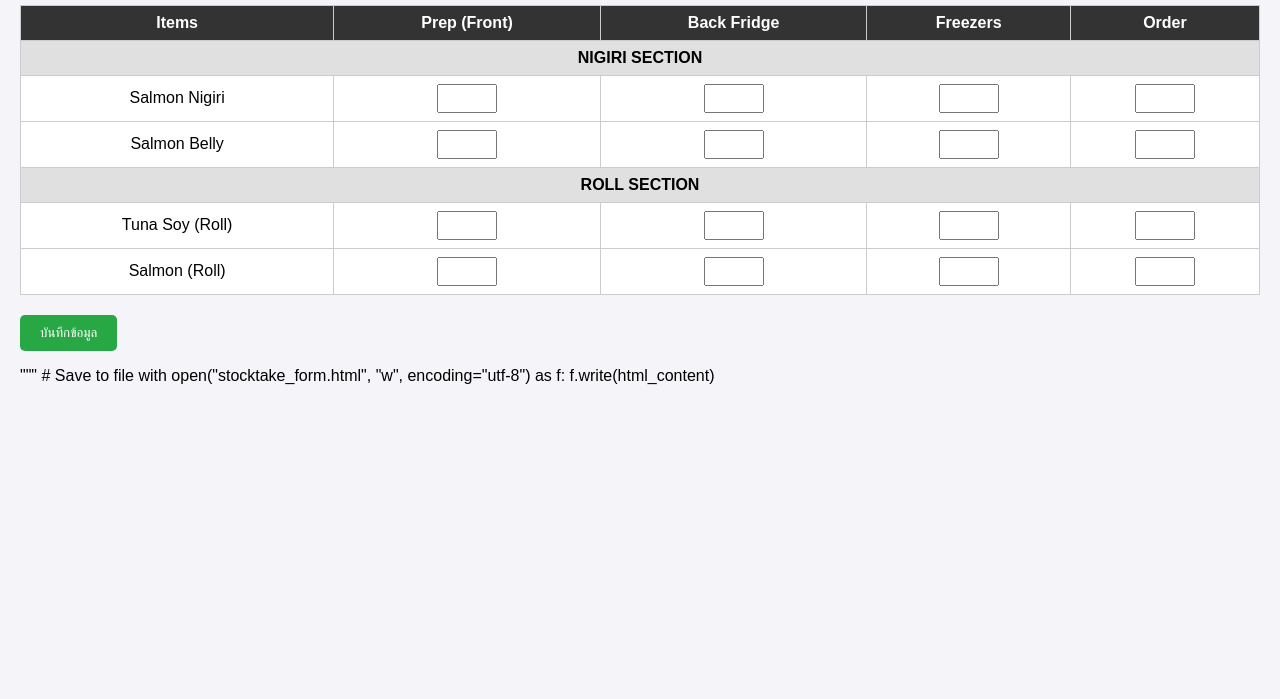
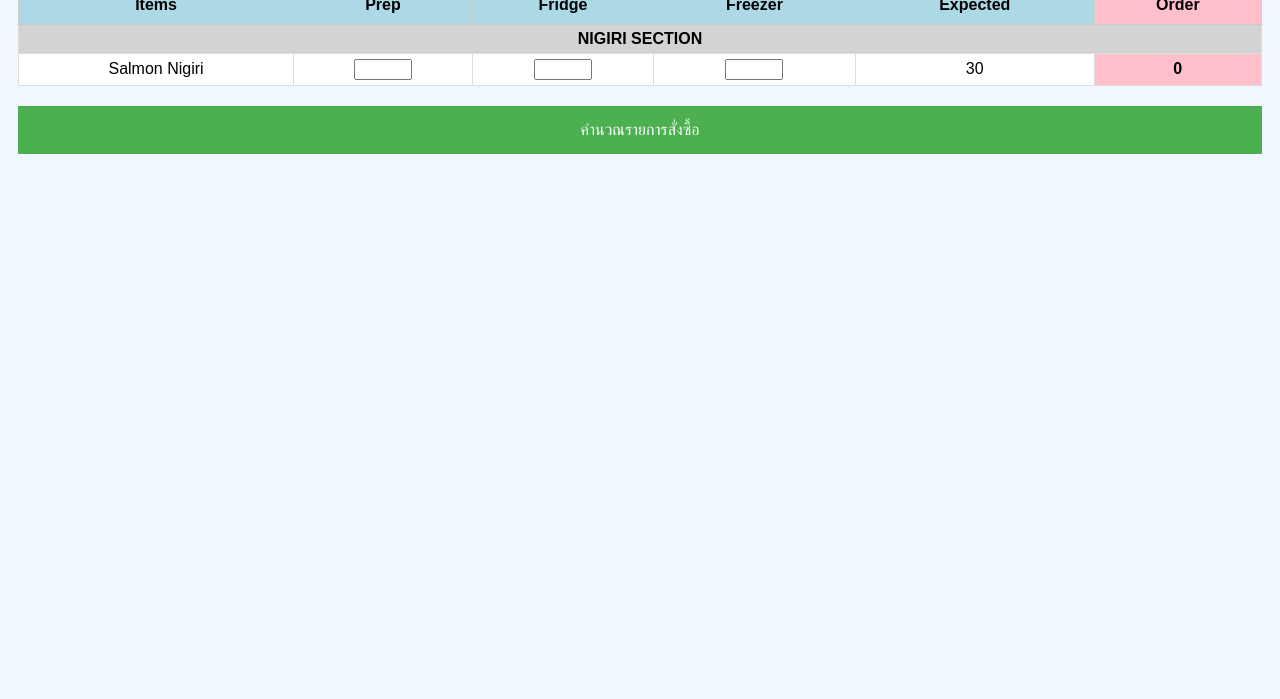
Before and after one commit to CrankyAdamn/hero-sushi-stock-form, a plain HTML site: page index.html in a window 1280 px wide. Shown: the part 101-800 px from the top of the page. Drawn offline with Linux system fonts and the light colour scheme.

Commit message:
Add files via upload

```diff
--- a/index.html
+++ b/index.html
@@ -1,54 +1,61 @@
-# Create the HTML structure for the interactive stocktake form
-html_content = """
 <!DOCTYPE html>
 <html lang="th">
 <head>
     <meta charset="UTF-8">
-    <meta name="viewport" content="width=device-width, initial-scale=1.0">
-    <title>Interactive Stocktake Form - Sushi Restaurant</title>
+    <title>Smart Sushi Stocktake</title>
     <style>
-        body { font-family: sans-serif; margin: 20px; background-color: #f4f4f9; }
-        table { width: 100%; border-collapse: collapse; margin-bottom: 20px; background: white; }
-        th, td { border: 1px solid #ccc; padding: 8px; text-align: center; }
-        th { background-color: #333; color: white; }
-        .section-header { background-color: #e0e0e0; font-weight: bold; }
-        input[type="number"] { width: 60px; padding: 5px; }
-        button { padding: 10px 20px; background-color: #28a745; color: white; border: none; cursor: pointer; border-radius: 5px; }
-        button:hover { background-color: #218838; }
+        body { font-family: 'Arial', sans-serif; background-color: #f0f8ff; padding: 10px; }
+        table { width: 100%; border-collapse: collapse; background: white; }
+        th { background-color: #add8e6; padding: 10px; border: 1px solid #ccc; text-align: center; }
+        td { padding: 5px; border: 1px solid #ddd; text-align: center; }
+        .section-header { background-color: #d3d3d3; font-weight: bold; text-align: left; padding: 10px; }
+        .order-col { background-color: #ffc0cb; font-weight: bold; }
+        input { width: 50px; text-align: center; }
+        button { margin-top: 20px; padding: 15px; width: 100%; background-color: #4CAF50; color: white; border: none; font-size: 16px; cursor: pointer; }
     </style>
 </head>
 <body>
 
-<h2>Interactive Stocktake Form</h2>
-<form id="stocktakeForm">
+<h2>Sushi Stocktake (Smart Mode)</h2>
+<form id="stockForm">
     <table>
         <thead>
             <tr>
                 <th>Items</th>
-                <th>Prep (Front)</th>
-                <th>Back Fridge</th>
-                <th>Freezers</th>
-                <th>Order</th>
+                <th>Prep</th>
+                <th>Fridge</th>
+                <th>Freezer</th>
+                <th>Expected</th>
+                <th class="order-col">Order</th>
             </tr>
         </thead>
         <tbody>
-            <tr class="section-header"><td colspan="5">NIGIRI SECTION</td></tr>
-            <tr><td>Salmon Nigiri</td><td><input type="number"></td><td><input type="number"></td><td><input type="number"></td><td><input type="number"></td></tr>
-            <tr><td>Salmon Belly</td><td><input type="number"></td><td><input type="number"></td><td><input type="number"></td><td><input type="number"></td></tr>
-
-            <tr class="section-header"><td colspan="5">ROLL SECTION</td></tr>
-            <tr><td>Tuna Soy (Roll)</td><td><input type="number"></td><td><input type="number"></td><td><input type="number"></td><td><input type="number"></td></tr>
-            <tr><td>Salmon (Roll)</td><td><input type="number"></td><td><input type="number"></td><td><input type="number"></td><td><input type="number"></td></tr>
-
+            <tr class="section-header"><td colspan="6">NIGIRI SECTION</td></tr>
+            <tr>
+                <td>Salmon Nigiri</td>
+                <td><input type="number" class="calc" data-expected="30"></td>
+                <td><input type="number" class="calc"></td>
+                <td><input type="number" class="calc"></td>
+                <td>30</td>
+                <td class="order-col"><span class="result">0</span></td>
+            </tr>
             </tbody>
     </table>
-    <button type="button" onclick="alert('ฟอร์มบันทึกแล้ว!')">บันทึกข้อมูล</button>
+    <button type="button" onclick="calculateOrder()">คำนวณรายการสั่งซื้อ</button>
 </form>
+
+<script>
+    function calculateOrder() {
+        const rows = document.querySelectorAll('tbody tr:not(.section-header)');
+        rows.forEach(row => {
+            const inputs = row.querySelectorAll('.calc');
+            const expected = parseInt(row.querySelector('td:nth-child(5)').innerText) || 0;
+            const stock = Array.from(inputs).reduce((sum, input) => sum + (parseInt(input.value) || 0), 0);
+            const order = Math.max(0, expected - stock);
+            row.querySelector('.result').innerText = order;
+        });
+    }
+</script>
 
 </body>
 </html>
-"""
-
-# Save to file
-with open("stocktake_form.html", "w", encoding="utf-8") as f:
-    f.write(html_content)
```
